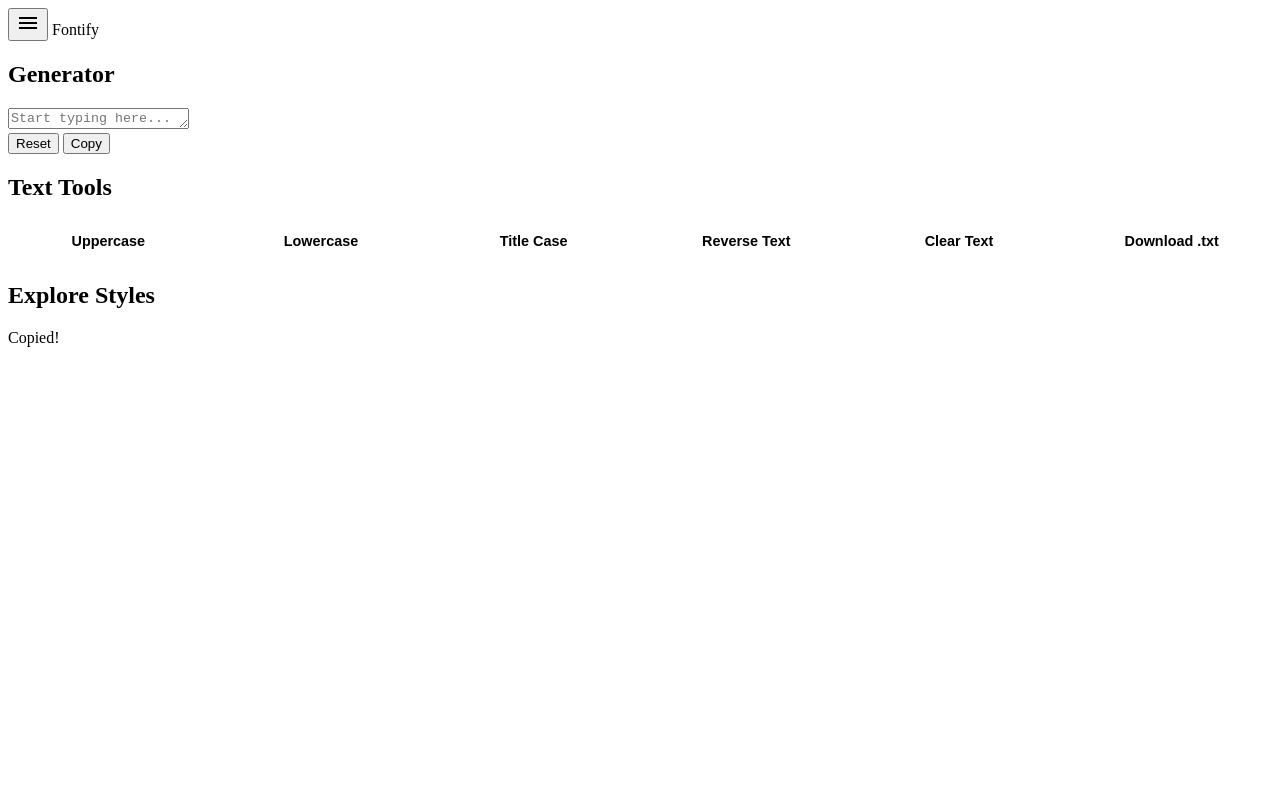
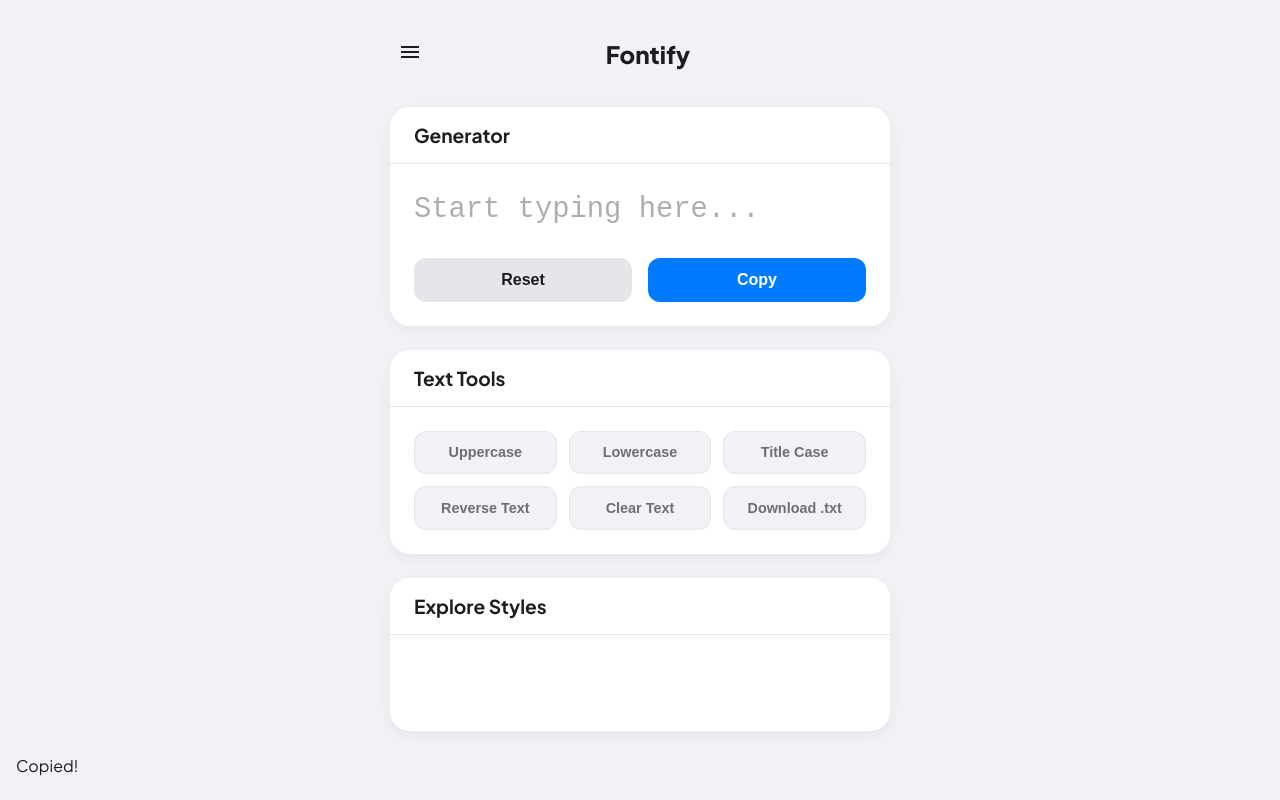
Before and after one commit to MuhammadZohaibofficial/Fontify, a plain HTML site: page index.html in a window 1280 px wide. Drawn offline with Linux system fonts and the light colour scheme.

Commit message:
Update style.css

```diff
--- a/style.css
+++ b/style.css
@@ -1,13 +1,139 @@
-/* --- TEXT TOOLS CARD - NAYI STYLING --- */
-/* (Yeh code apni style.css file ke aakhir mein paste karein) */
+/* --- FONTIFY PRO V2 - STYLE.CSS (FINAL & FIXED) --- */
+@import url('https://fonts.googleapis.com/css2?family=Plus+Jakarta+Sans:wght@400;500;700;800&display-swap');
 
+:root {
+    --primary-color: #007AFF;
+    --background-color: #F0F2F5; /* Light grey background */
+    --surface-color: #FFFFFF; /* White cards */
+    --text-color: #1D1D1F; /* Dark text */
+    --subtle-text: #6E6E73;
+    --border-color: #E5E5EA;
+    --transition: 0.3s ease;
+}
+
+/* Basic Reset & Body */
+* { box-sizing: border-box; margin: 0; padding: 0; }
+
+body {
+    font-family: 'Plus Jakarta Sans', sans-serif;
+    background-color: var(--background-color);
+    color: var(--text-color);
+    padding: 1rem;
+    -webkit-font-smoothing: antialiased;
+}
+
+.container { max-width: 500px; margin: 0 auto; }
+
+/* Header & Menu Button */
+header {
+    display: flex;
+    align-items: center;
+    padding: 1rem 0;
+    margin-bottom: 1rem;
+}
+.menu-btn { background: none; border: none; cursor: pointer; padding: 0.5rem; }
+.menu-btn svg { fill: var(--text-color); }
+.header-title { font-size: 1.5rem; font-weight: 800; margin: 0 auto; transform: translateX(-12px); }
+
+/* Navigation Drawer (Hamburger Menu) */
+.nav-drawer {
+    position: fixed;
+    top: 0;
+    left: -300px; /* Shuru mein hide rakhein */
+    width: 280px;
+    height: 100%;
+    background-color: var(--surface-color);
+    box-shadow: 4px 0 20px rgba(0,0,0,0.1);
+    padding: 2rem;
+    transition: left var(--transition);
+    z-index: 1001;
+}
+.nav-drawer.open { left: 0; }
+.nav-drawer ul { list-style: none; }
+.nav-drawer ul li a { display: block; padding: 1rem 0; font-size: 1.1rem; font-weight: 700; text-decoration: none; color: var(--text-color); }
+.close-btn { position: absolute; top: 1rem; right: 1rem; font-size: 2rem; background: none; border: none; cursor: pointer; color: var(--subtle-text); }
+.nav-overlay {
+    position: fixed;
+    top: 0;
+    left: 0;
+    width: 100%;
+    height: 100%;
+    background: rgba(0,0,0,0.5);
+    z-index: 1000;
+    opacity: 0;
+    visibility: hidden;
+    transition: opacity var(--transition), visibility var(--transition);
+}
+.nav-overlay.visible { opacity: 1; visibility: visible; }
+
+/* Card Layout */
+.card {
+    background-color: var(--surface-color);
+    border-radius: 20px;
+    margin-bottom: 1.5rem;
+    box-shadow: 0 4px 15px rgba(0,0,0,0.05);
+}
+.card-header { padding: 1rem 1.5rem; border-bottom: 1px solid var(--border-color); }
+.card-header h2 { font-size: 1.2rem; }
+.card-body { padding: 1.5rem; }
+
+/* Main Generator Card */
+#userInput {
+    width: 100%;
+    background: transparent;
+    border: none;
+    color: var(--text-color);
+    font-size: 1.8rem;
+    line-height: 1.5;
+    resize: none;
+    min-height: 50px;
+}
+#userInput:focus { outline: none; }
+#userInput::placeholder { color: #AEAEB2; }
+.stage-actions { display: flex; gap: 1rem; margin-top: 1rem; }
+.stage-actions button {
+    flex: 1;
+    padding: 0.8rem;
+    font-size: 1rem;
+    font-weight: 700;
+    border-radius: 12px;
+    cursor: pointer;
+    transition: var(--transition);
+}
+#copyBtn { background-color: var(--primary-color); color: white; border: none; }
+#copyBtn:hover { background-color: #0056b3; }
+#resetBtn { background-color: var(--border-color); color: var(--text-color); border: none; }
+#resetBtn:hover { background-color: #D1D1D6; }
+
+/* Font Palette Card (3-Row Sliding Grid) */
+.font-grid-container { overflow-x: auto; -webkit-overflow-scrolling: touch; padding-bottom: 1rem; }
+.font-grid {
+    display: grid;
+    grid-auto-flow: column;
+    grid-template-rows: repeat(3, auto);
+    grid-auto-columns: minmax(150px, 1fr);
+    gap: 1rem;
+}
+.font-grid::-webkit-scrollbar { display: none; }
+.font-item {
+    background-color: var(--background-color);
+    border-radius: 12px;
+    padding: 1rem;
+    text-align: center;
+    cursor: pointer;
+    transition: var(--transition);
+}
+.font-item:hover { transform: scale(1.05); }
+.font-item.active { background-color: var(--primary-color); color: white; }
+.font-preview { font-size: 1.2rem; }
+.font-name { font-size: 0.8rem; opacity: 0.7; margin-top: 0.5rem; }
+
+/* Text Tools Card */
 #tools-card .toolbar {
     display: grid;
-    /* Ab yeh 3 columns mein dikhega, mobile par 2 */
     grid-template-columns: repeat(auto-fit, minmax(120px, 1fr));
     gap: 0.75rem;
 }
-
 #tools-card .toolbar button {
     padding: 0.8rem;
     background-color: var(--background-color);
@@ -19,8 +145,4 @@
     cursor: pointer;
     transition: var(--transition);
 }
-
-#tools-card .toolbar button:hover {
-    background-color: var(--border-color);
-    color: var(--text-color);
-}
+#tools-card .toolbar button:hover { background-color: var(--border-color); color: var(--text-color); }
```
